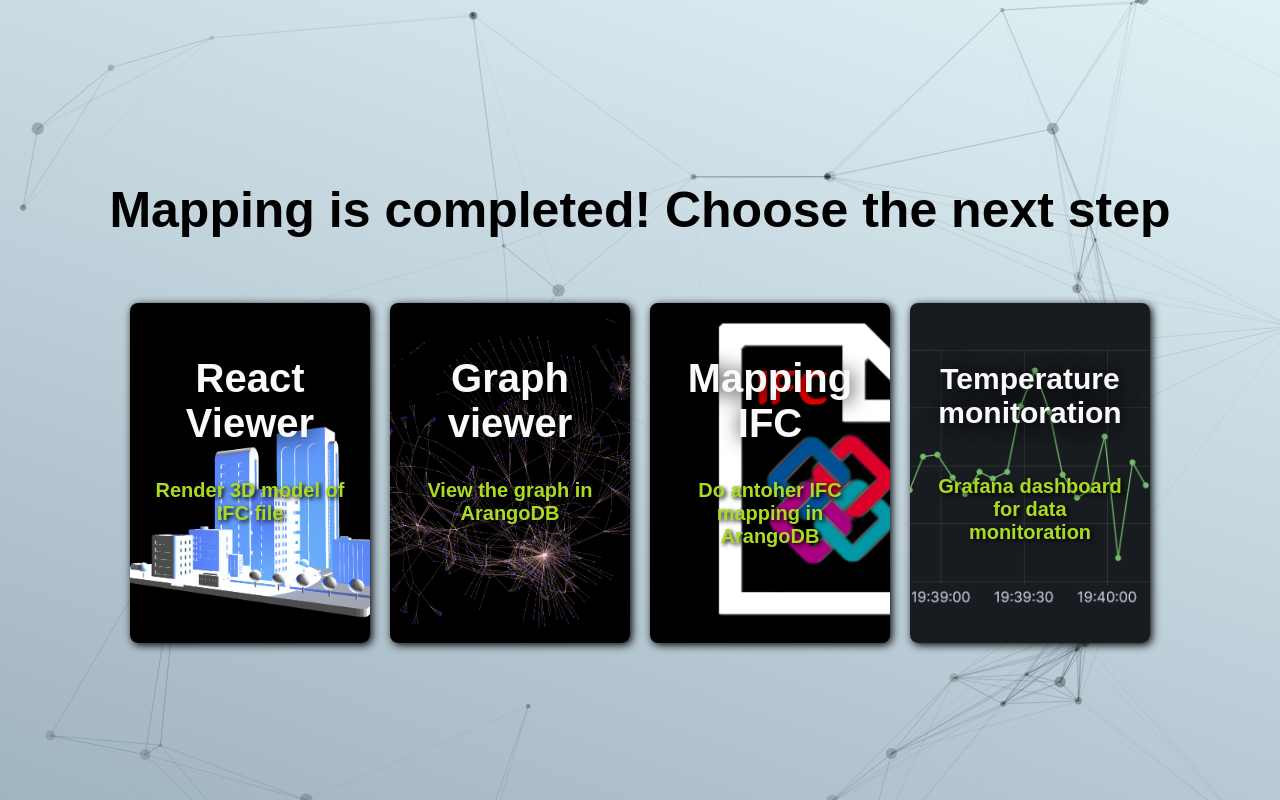
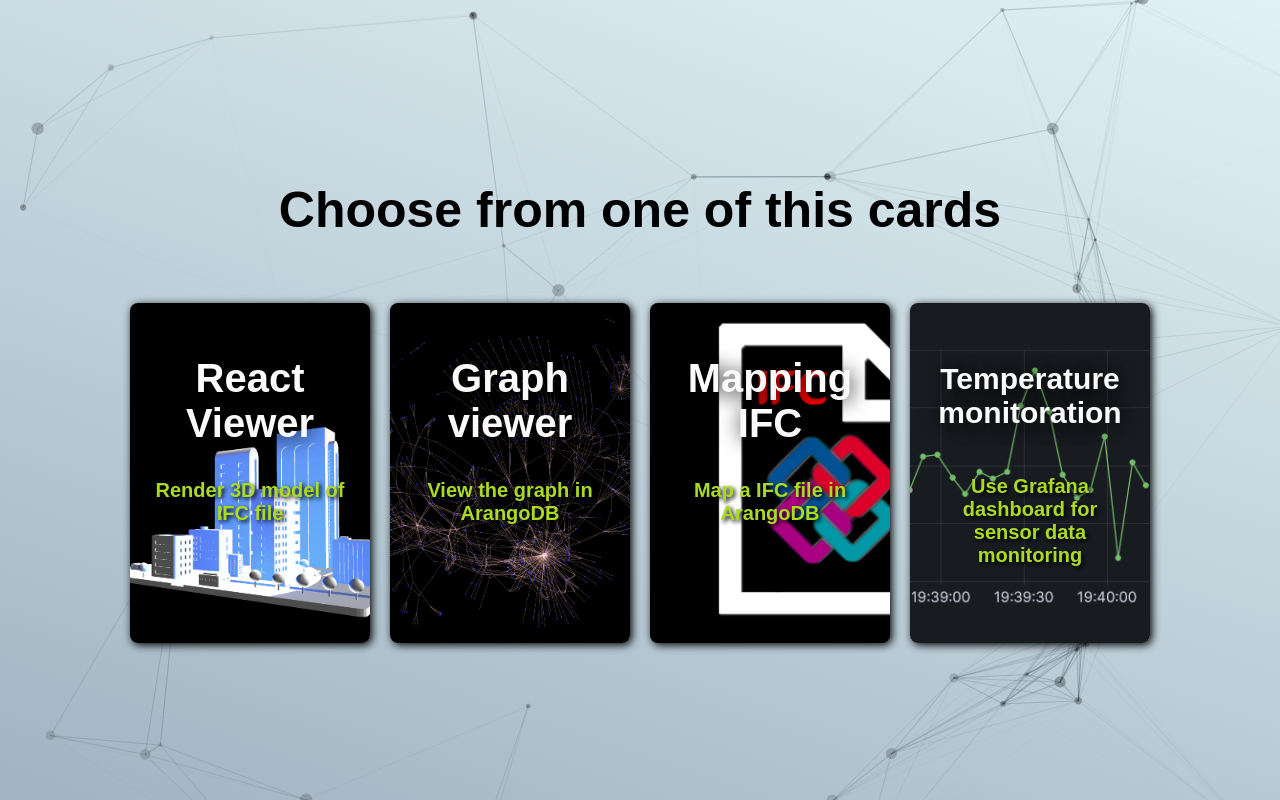
Before and after one commit to bandrea01/BDL_SAAS, a Flask app: page /menu in a window 1280 px wide. Run offline with Flask 3, Linux system fonts and the light colour scheme; the visitor is signed in with stand-in values (Sample User, id 1).

Commit message:
Fix order menu flask

```diff
--- a/flask_root/src/App.py
+++ b/flask_root/src/App.py
@@ -47,10 +47,10 @@
         time.sleep(5)
 
 
-@app.route('/main_page')
+@app.route('/mapping')
 @login_required
 def main_page():
-    return render_template('main_page.html')
+    return render_template('upload_arango.html')
 
 
 @app.route('/')
@@ -70,7 +70,7 @@
         if username == os.getenv('DEBUG_USR') and password == os.getenv('DEBUG_PWD'):
             # if username == "admin" and password == "restapi":
             session['user_id'] = username
-            return redirect(url_for('main_page'))
+            return redirect(url_for('menu'))
         else:
             return redirect(url_for("login"))
     return render_template('login.html')
@@ -79,10 +79,10 @@
 @app.route('/menu', methods=['GET', 'POST'])
 @login_required
 def menu():
-    return render_template("upload_complete.html")
+    return render_template("menu.html")
 
 
-@app.route('/upload', methods=['GET', 'POST'])
+@app.route('/mapping', methods=['GET', 'POST'])
 @login_required
 def upload_file():
     uploaded_file = request.files['file']
--- a/flask_root/src/templates/upload_complete.html
+++ b/flask_root/src/templates/menu.html
@@ -148,7 +148,7 @@
 </head>
 <body>
 <div class="flex-container">
-    <h1>Mapping is completed! Choose the next step</h1>
+    <h1>Choose from one of this cards</h1>
     <div class="card-container">
         <a href="http://localhost:5173">
             <div class="card-react">
@@ -162,16 +162,16 @@
                 <p>View the graph in ArangoDB</p>
             </div>
         </a>
-        <a href="/main_page">
+        <a href="/mapping">
             <div class="card-remapping">
                 <h2>Mapping IFC</h2>
-                <p>Do antoher IFC mapping in ArangoDB</p>
+                <p>Map a IFC file in ArangoDB</p>
             </div>
         </a>
         <a href="/monitoring">
             <div class="card-grafana">
                 <h2>Temperature monitoration</h2>
-                <p>Grafana dashboard for data monitoration</p>
+                <p>Use Grafana dashboard for sensor data monitoring</p>
             </div>
         </a>
     </div>
--- a/flask_root/src/templates/main_page.html
+++ b/flask_root/src/templates/upload_arango.html
@@ -130,7 +130,7 @@
         <h1>Upload IFC file to mapping in ArangoDB</h1>
     </div>
     <div class="upload-container">
-        <form action="/upload" method="post" enctype="multipart/form-data">
+        <form action="/mapping" method="post" enctype="multipart/form-data">
             <label for="file-upload" class="file-button">Choose File...</label>
             <input type="file" id="file-upload" name="file" class="visually-hidden">
             <p>Warning! Mapping is a very slow process. For big files it can require several minutes!</p>
--- a/node_root/src/components/Navbar.jsx
+++ b/node_root/src/components/Navbar.jsx
@@ -104,7 +104,7 @@
                                 </a>
                             ) : (
                                 nav.id === "management" ? (
-                                    <a href="http://localhost:8432">
+                                    <a href="http://localhost:8432/menu">
                                         {t(nav.title)}
                                     </a>
                                 ) : (
```
